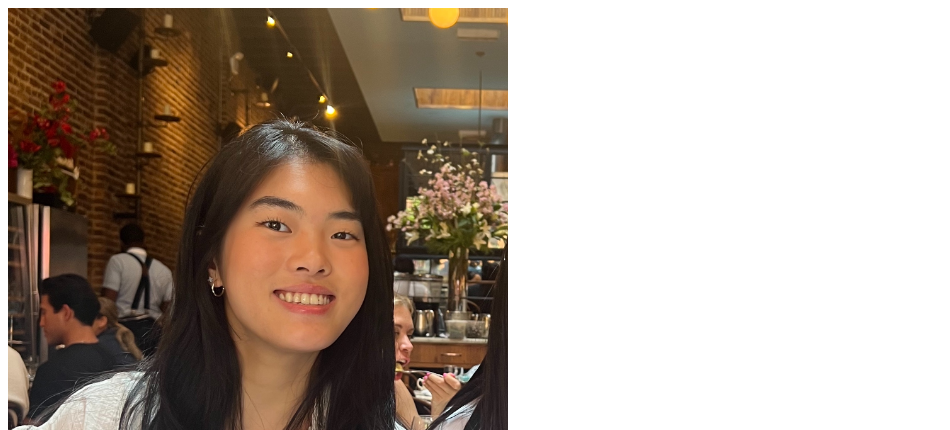
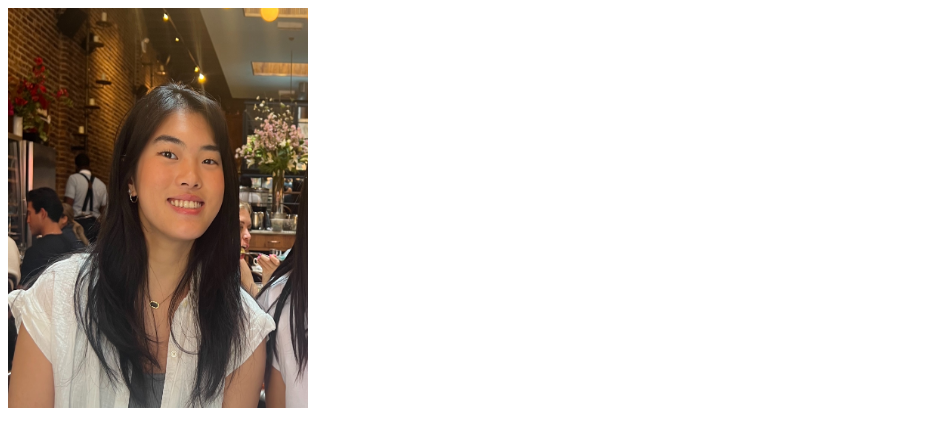
Before and after one commit to christinashih8/bitsofgoodapp, a plain HTML site: page index.html in a window 1280 px wide. Shown: the top 430 px of the page, without its empty margins (0-950 px from the left). Drawn offline with Linux system fonts and the light colour scheme.

Commit message:
Update index.html

```diff
--- a/index.html
+++ b/index.html
@@ -5,7 +5,7 @@
         <link href=' http://fonts.googleapis.com/css?family=Poppins' rel='stylesheet' type='text/css'>
     </head>
     <body>
-        <img src="imgs/IMG_0055.jpg" alt="n/a" style="width:500px;height:600px/>
+        <img src="imgs/IMG_0055.jpg" alt="n/a" style="width:300px;height:400px"/>
         <h1><center>CHRISTINA SHIH</center></h1>
         <p><center>Hi! I'm Christina Shih, and I'm currently a second year computer science major.</center></p>
     </body>
```
